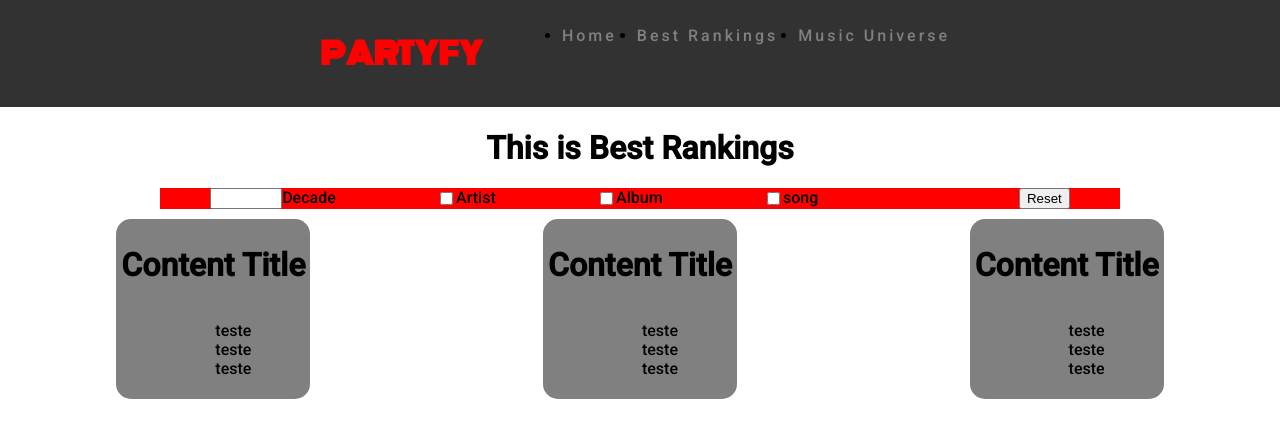
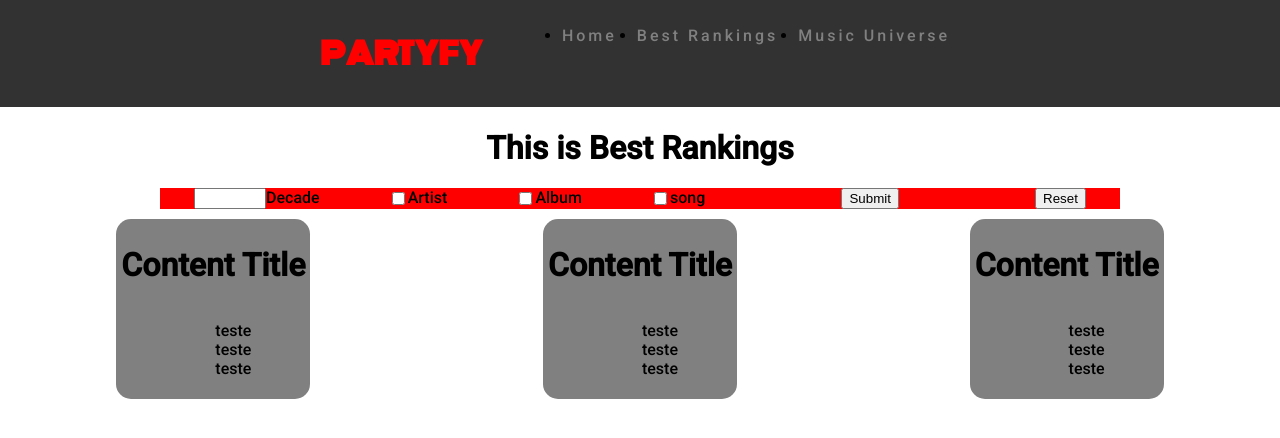
Before and after one commit to pasqualipedro/Partify, a React (Create React App) app: page /best-rankings in a window 1280 px wide. Shown: the top 438 px of the page. Built offline with nearby package versions, Linux system fonts and the light colour scheme.

Commit message:
Pagina Best Rankings estruturada. revisada

```diff
--- a/src/Components/CheckBoxFilter/index.js
+++ b/src/Components/CheckBoxFilter/index.js
@@ -31,6 +31,7 @@ class CheckBoxFilter extends Component {
                     <label><input type="checkbox" name="filter-artist" value="artist" id="artist" />Artist</label>
                     <label><input type="checkbox" name="filter-album" value="album" id="album" />Album</label>
                     <label><input type="checkbox" name="filter-song" value="song" id="song" />song</label>
+                    <label></label><input type="submit"></input>
                     <label></label><input type="reset"></input>
                 </form>
             </Wrapper>
```
